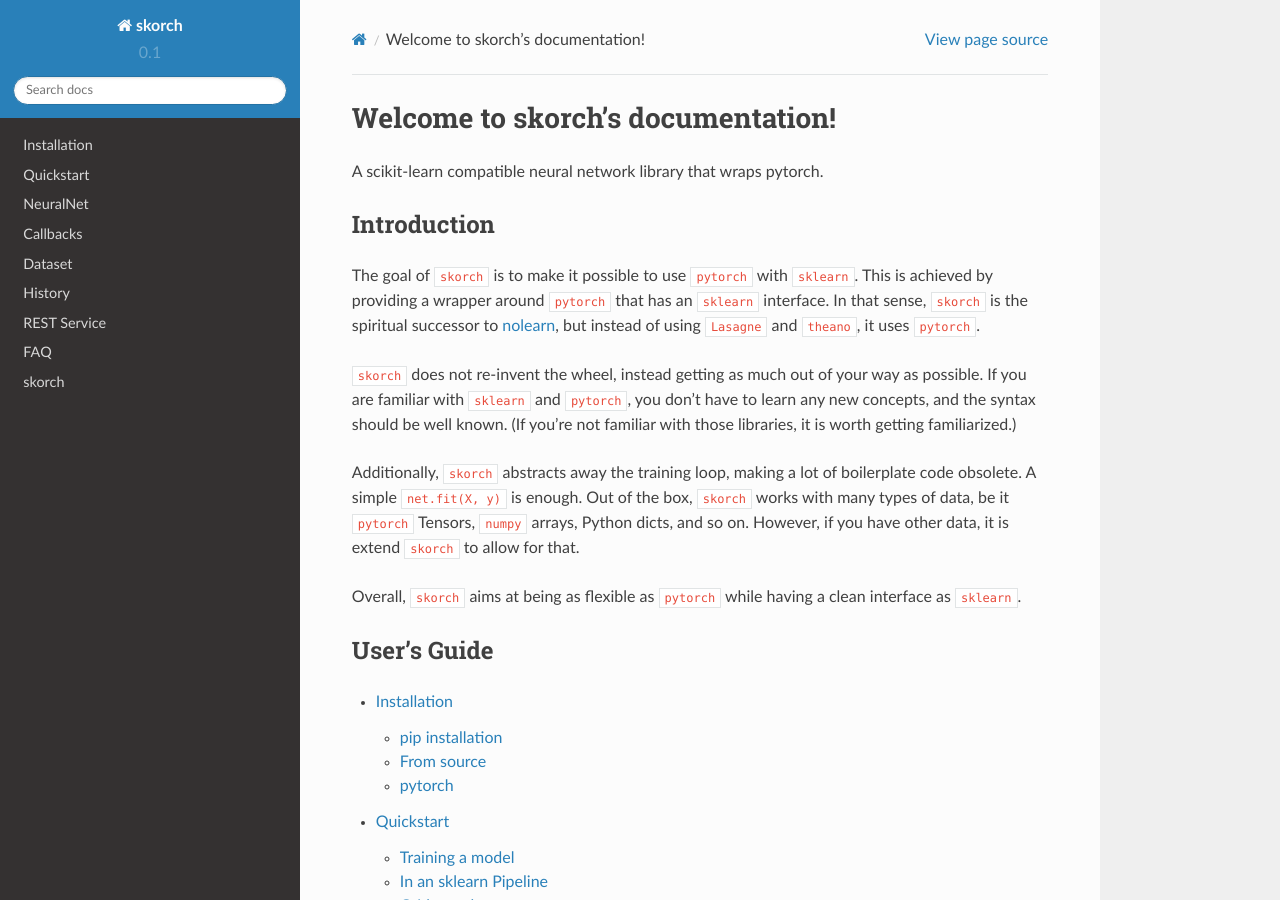
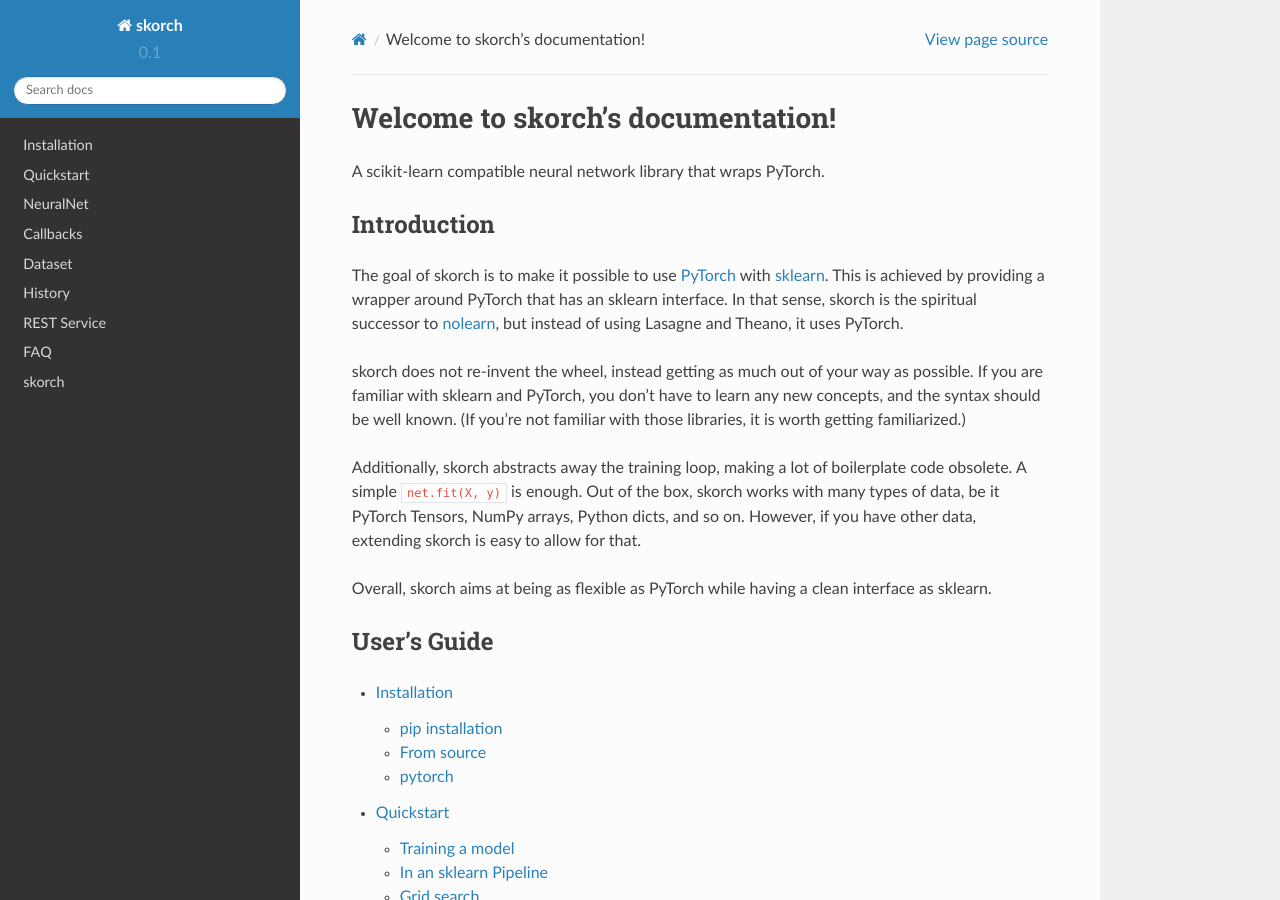
Before and after one commit to skorch-dev/skorch, a Sphinx documentation site: the page built from docs/index.rst, in a window 1280 px wide and 900 px high. Built offline with Sphinx 7.4.7 and the Read the Docs theme 2.0.0, drawn with Linux system fonts in a browser that asks for light colours.

Commit message:
Project links and proper capitalization

```diff
--- a/docs/index.rst
+++ b/docs/index.rst
@@ -1,33 +1,33 @@
 Welcome to skorch's documentation!
 ==================================
 
-A scikit-learn compatible neural network library that wraps pytorch.
+A scikit-learn compatible neural network library that wraps PyTorch.
 
 
 Introduction
 ------------
 
-The goal of ``skorch`` is to make it possible to use ``pytorch`` with
-``sklearn``. This is achieved by providing a wrapper around
-``pytorch`` that has an ``sklearn`` interface. In that sense,
-``skorch`` is the spiritual successor to nolearn_, but instead of
-using ``Lasagne`` and ``theano``, it uses ``pytorch``.
+The goal of skorch is to make it possible to use PyTorch_ with
+sklearn_. This is achieved by providing a wrapper around
+PyTorch that has an sklearn interface. In that sense,
+skorch is the spiritual successor to nolearn_, but instead of
+using Lasagne and Theano, it uses PyTorch.
 
-``skorch`` does not re-invent the wheel, instead getting as much out
-of your way as possible. If you are familiar with ``sklearn`` and
-``pytorch``, you don't have to learn any new concepts, and the syntax
+skorch does not re-invent the wheel, instead getting as much out
+of your way as possible. If you are familiar with sklearn and
+PyTorch, you don't have to learn any new concepts, and the syntax
 should be well known. (If you're not familiar with those libraries, it
 is worth getting familiarized.)
 
-Additionally, ``skorch`` abstracts away the training loop, making a
+Additionally, skorch abstracts away the training loop, making a
 lot of boilerplate code obsolete. A simple ``net.fit(X, y)`` is
-enough. Out of the box, ``skorch`` works with many types of data, be
-it ``pytorch`` Tensors, ``numpy`` arrays, Python dicts, and so
-on. However, if you have other data, it is extend ``skorch`` to allow
-for that.
+enough. Out of the box, skorch works with many types of data, be
+it PyTorch Tensors, NumPy arrays, Python dicts, and so
+on. However, if you have other data, extending skorch is easy to
+allow for that.
 
-Overall, ``skorch`` aims at being as flexible as ``pytorch`` while
-having a clean interface as ``sklearn``.
+Overall, skorch aims at being as flexible as PyTorch while
+having a clean interface as sklearn.
 
 
 User's Guide
```
Also changed, not shown: other parts of docs/index.rst (+2 -0 lines).
